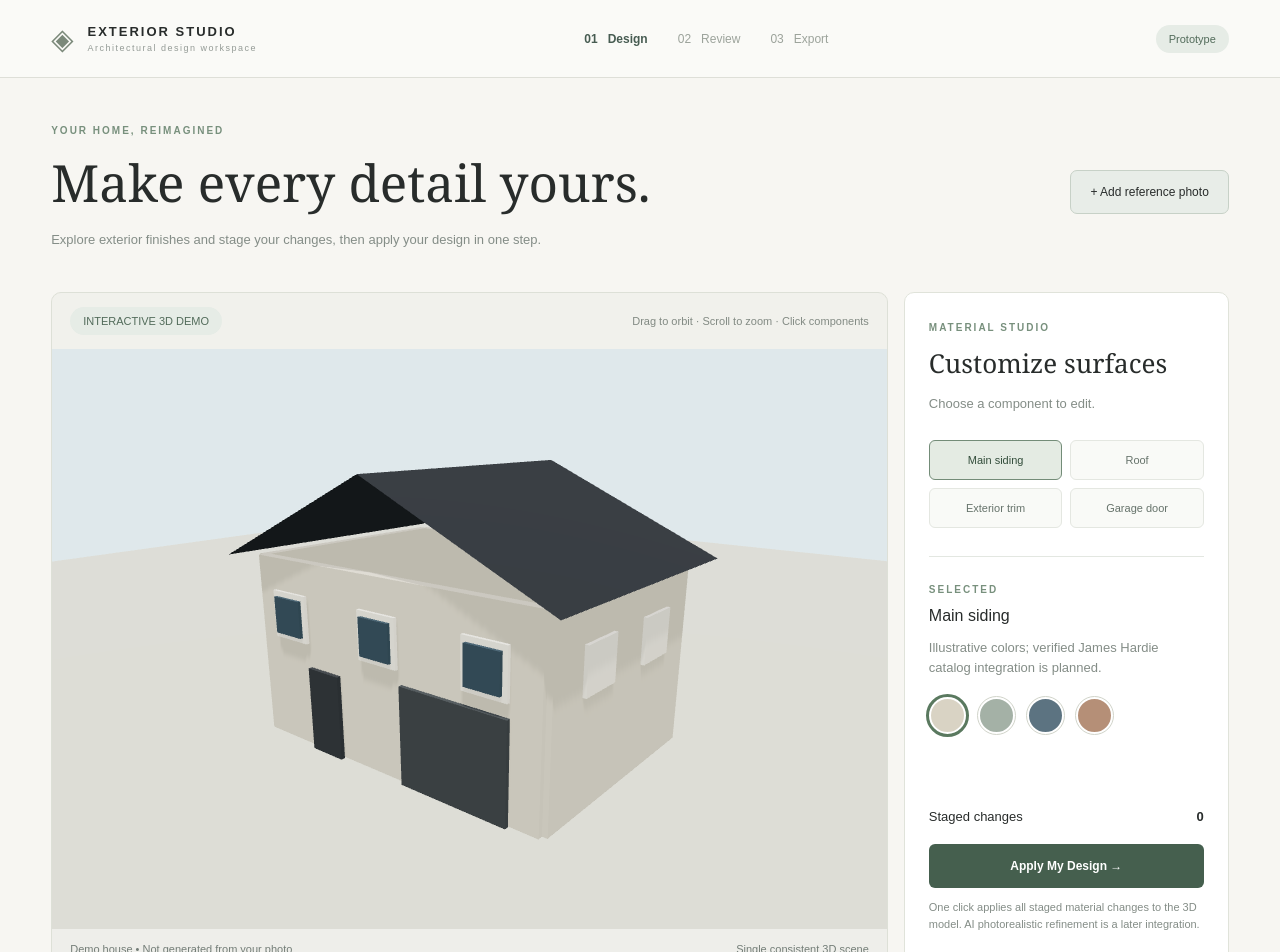
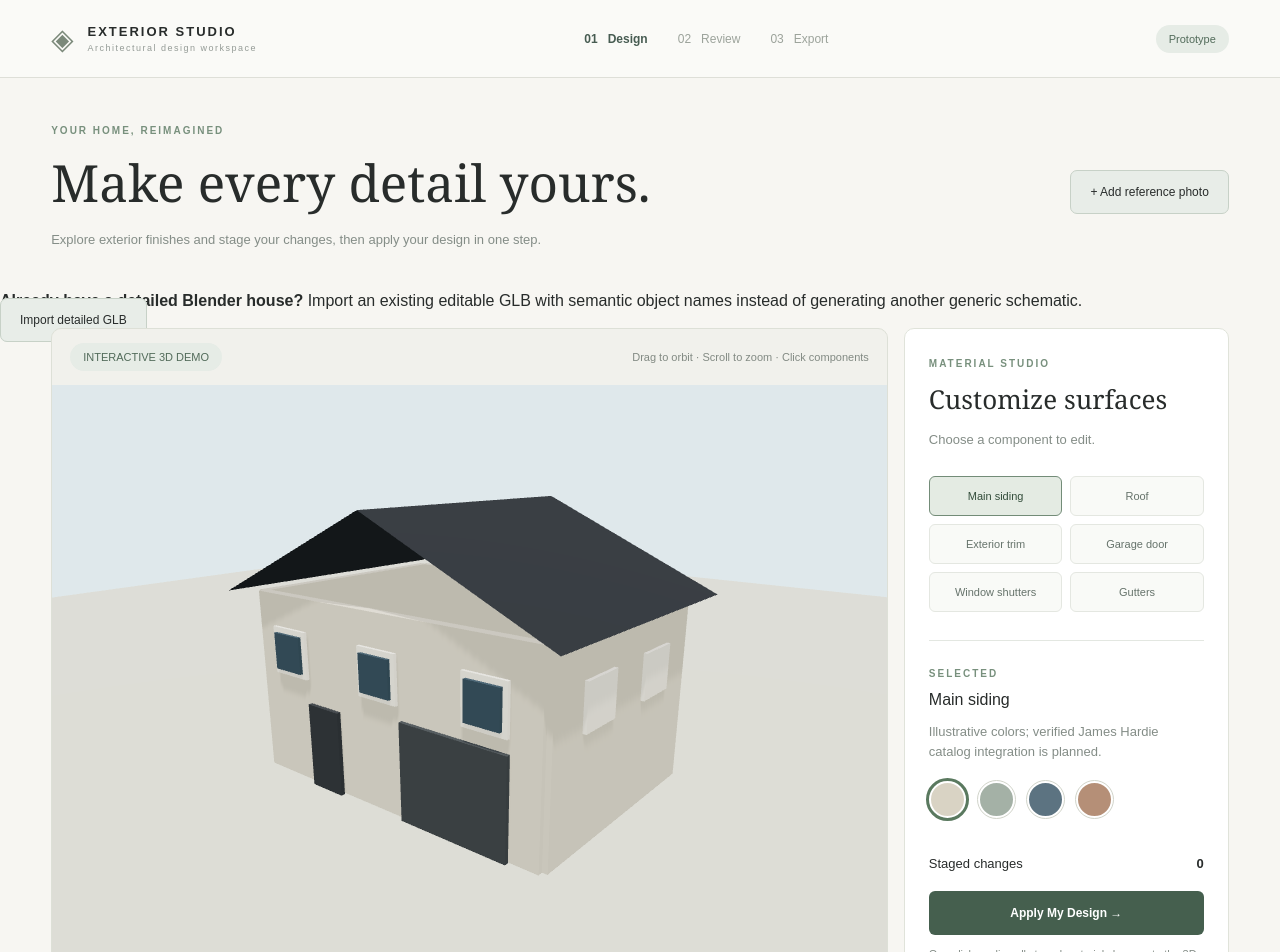
Before and after one commit to niyamaria/exterior-studio, a Next.js app: page / in a window 1280 px wide. Shown: the top 952 px of the page. Built offline with nearby package versions, Linux system fonts and the light colour scheme.

Commit message:
Import detailed reference GLB directly; enable shutter and gutter semantic categories

```diff
--- a/app/page.tsx
+++ b/app/page.tsx
@@ -5,12 +5,12 @@ import {GLTFLoader} from "three/examples/jsm/loaders/GLTFLoader.js";
 import {buildPhotoHouse} from "../lib/build-house";
 import type {HousePlan} from "../lib/house-plan";
 
-type Part="siding"|"roof"|"trim"|"garage";
+type Part="siding"|"roof"|"trim"|"garage"|"shutter"|"gutter";
 type Observation={component:string;count:number;notes:string;confidence:"high"|"medium"|"low"};
 type Analysis={building_summary:string;photo_view:string;visible_components:Observation[];missing_views:string[];reconstruction_notes:string[]};
-const palette:Record<Part,string[]>={siding:["#d9d3c4","#a4b1a6","#5c7381","#b58f77"],roof:["#383d43","#6a6461","#87715b"],trim:["#f3efe4","#ced1c9","#373e43"],garage:["#4c5256","#f2ece0","#9c9588"]};
-const labels:Record<Part,string>={siding:"Main siding",roof:"Roof",trim:"Exterior trim",garage:"Garage door"};
-const defaults:Record<Part,string>={siding:"#d9d3c4",roof:"#383d43",trim:"#f3efe4",garage:"#4c5256"};
+const palette:Record<Part,string[]>={siding:["#d9d3c4","#a4b1a6","#5c7381","#b58f77"],roof:["#383d43","#6a6461","#87715b"],trim:["#f3efe4","#ced1c9","#373e43"],garage:["#4c5256","#f2ece0","#9c9588"],shutter:["#262d32","#555a5a","#f2efe5"],gutter:["#786550","#414444","#c4b9a8"]};
+const labels:Record<Part,string>={siding:"Main siding",roof:"Roof",trim:"Exterior trim",garage:"Garage door",shutter:"Window shutters",gutter:"Gutters"};
+const defaults:Record<Part,string>={siding:"#d9d3c4",roof:"#383d43",trim:"#f3efe4",garage:"#4c5256",shutter:"#262d32",gutter:"#786550"};
 const views=[["front",[11,-15,9]],["back",[-11,15,9]],["left",[-15,-10,8]],["right",[15,10,8]]] as const;
 function cube(name:string,cat:Part,w:number,h:number,d:number,x:number,y:number,z:number,color:string,group:THREE.Group){
  const m=new THREE.Mesh(new THREE.BoxGeometry(w,h,d),new THREE.MeshStandardMaterial({color,roughness:.82}));
@@ -46,6 +46,7 @@ export default function Home(){
  const [generating,setGenerating]=useState(false);
  const [generationError,setGenerationError]=useState("");
  const [blenderUrl,setBlenderUrl]=useState<string|null>(null);
+ const [manualModel,setManualModel]=useState(false);
  const [blenderBusy,setBlenderBusy]=useState(false);
  const [blenderError,setBlenderError]=useState("");
  const blenderBlob=useRef<Blob|null>(null);
@@ -71,7 +72,7 @@ export default function Home(){
  let down=false,lx=0,ly=0;
  const onDown=(e:PointerEvent)=>{down=true;lx=e.clientX;ly=e.clientY;renderer.domElement.setPointerCapture(e.pointerId)};
  const onMove=(e:PointerEvent)=>{if(down){controls.az+=(e.clientX-lx)*.008;controls.el=Math.max(-.1,Math.min(1.2,controls.el+(e.clientY-ly)*.005));lx=e.clientX;ly=e.clientY;redraw()}else{const rect=renderer.domElement.getBoundingClientRect();const mouse=new THREE.Vector2((e.clientX-rect.left)/rect.width*2-1,-(e.clientY-rect.top)/rect.height*2+1);const ray=new THREE.Raycaster();ray.setFromCamera(mouse,camera);const hit=ray.intersectObjects(group.children,true)[0];setHover(hit?.object?.name||"");}};
- const onUp=()=>{down=false};const onClick=(e:MouseEvent)=>{const rect=renderer.domElement.getBoundingClientRect();const mouse=new THREE.Vector2((e.clientX-rect.left)/rect.width*2-1,-(e.clientY-rect.top)/rect.height*2+1);const ray=new THREE.Raycaster();ray.setFromCamera(mouse,camera);const hit=ray.intersectObjects(group.children,true)[0];if(hit&&["siding","roof","trim","garage"].includes(hit.object.userData.category)){setSelected(hit.object.userData.category as Part)}};
+ const onUp=()=>{down=false};const onClick=(e:MouseEvent)=>{const rect=renderer.domElement.getBoundingClientRect();const mouse=new THREE.Vector2((e.clientX-rect.left)/rect.width*2-1,-(e.clientY-rect.top)/rect.height*2+1);const ray=new THREE.Raycaster();ray.setFromCamera(mouse,camera);const hit=ray.intersectObjects(group.children,true)[0];if(hit&&["siding","roof","trim","garage","shutter","gutter"].includes(hit.object.userData.category)){setSelected(hit.object.userData.category as Part)}};
  renderer.domElement.addEventListener("pointerdown",onDown);renderer.domElement.addEventListener("pointermove",onMove);renderer.domElement.addEventListener("pointerup",onUp);renderer.domElement.addEventListener("click",onClick);
  const wheel=(e:WheelEvent)=>{e.preventDefault();controls.dist=Math.min(45,Math.max(10,controls.dist+e.deltaY*.013));redraw()};renderer.domElement.addEventListener("wheel",wheel,{passive:false});
  return()=>{renderer.domElement.removeEventListener("pointerdown",onDown);renderer.domElement.removeEventListener("pointermove",onMove);renderer.domElement.removeEventListener("pointerup",onUp);renderer.domElement.removeEventListener("click",onClick);renderer.domElement.removeEventListener("wheel",wheel);renderer.dispose();hostEl.removeChild(renderer.domElement);sceneRef.current=null};
@@ -86,11 +87,11 @@ export default function Home(){
     (Array.isArray(mat)?mat:[mat]).forEach(m=>m.dispose());
    }
   }
-  if(housePlan){
-   const effectivePlan:HousePlan={...housePlan,
+  if(housePlan||blenderUrl){
+   const effectivePlan:HousePlan={...(housePlan||{stories:1,roof_type:"gable",roof_color:"#464646",siding_color:"#ebe8e3",roof_ridge_direction:"front_to_back",roof_pitch:"medium",openings:[],porch_posts:[],architectural_notes:"Imported reference model"} as HousePlan),
      roof_ridge_direction:roofCorrection==="auto"?housePlan.roof_ridge_direction:roofCorrection,
-     openings:mirrorFacade?housePlan.openings.map(o=>({...o,x:1-o.x-o.width})):housePlan.openings,
-     porch_posts:mirrorFacade?housePlan.porch_posts.map(x=>1-x):housePlan.porch_posts};
+     openings:mirrorFacade?housePlan?.openings.map(o=>({...o,x:1-o.x-o.width}))||[]:housePlan?.openings||[],
+     porch_posts:mirrorFacade?housePlan?.porch_posts.map(x=>1-x)||[]:housePlan?.porch_posts||[]};
    if(!blenderUrl){buildPhotoHouse(x.group,effectivePlan,applied);}
    else {
     const loader=new GLTFLoader();
@@ -99,9 +100,10 @@ export default function Home(){
       for(const obj of [...x.group.children])x.group.remove(obj);
       gltf.scene.traverse(obj=>{
         if(obj instanceof THREE.Mesh){
-          const semantic=(obj.userData.semantic_class || obj.parent?.userData.semantic_class || "").toLowerCase();
+          const semantic=String(obj.userData.semantic_class || obj.parent?.userData.semantic_class || obj.name.split("__")[0] || "").toLowerCase();
           const category=semantic==="door"||semantic==="window"?"trim":semantic;
-          obj.userData.category=["siding","roof","trim","garage"].includes(category)?category:undefined;
+          obj.userData.category=["siding","roof","trim","garage","shutter","gutter"].includes(category)?category:undefined;
+          if(Array.isArray(obj.material))obj.material=obj.material.map(m=>m.clone());else obj.material=obj.material.clone();
           obj.userData.lockedMaterial=Boolean(obj.userData.locked_material||obj.parent?.userData.locked_material);
           const semanticType=semantic.toLowerCase();
           const sitePart=["landscape","ground","driveway"].includes(semanticType);
@@ -123,6 +125,14 @@ export default function Home(){
  // Rebuild only when a different photo plan is created or reset.
  // eslint-disable-next-line react-hooks/exhaustive-deps
  },[housePlan,mirrorFacade,roofCorrection,blenderUrl]);
+ function importDetailedGlb(file:File|null){
+  if(!file)return;
+  if(!file.name.toLowerCase().endsWith(".glb")){setBlenderError("Choose an exported .glb model.");return;}
+  const url=URL.createObjectURL(file);
+  if(lastBlenderUrl.current)URL.revokeObjectURL(lastBlenderUrl.current);
+  lastBlenderUrl.current=url;blenderBlob.current=file;
+  setBlenderError("");setManualModel(true);setHousePlan(null);setBlenderUrl(url);
+ }
  async function generateBlenderModel(){
   if(!housePlan)return;
   setBlenderBusy(true);setBlenderError("");
@@ -142,7 +152,7 @@ export default function Home(){
    const url=URL.createObjectURL(blob);
    if(lastBlenderUrl.current)URL.revokeObjectURL(lastBlenderUrl.current);
    lastBlenderUrl.current=url;blenderBlob.current=blob;
-   setBlenderUrl(url);
+   setManualModel(false);setBlenderUrl(url);
   }catch(error){setBlenderError(error instanceof Error?error.message:"Could not generate Blender GLB.")}
   finally{setBlenderBusy(false)}
  }
@@ -180,7 +190,8 @@ export default function Home(){
  function downloadView(name:string,pose:readonly number[]){const x=sceneRef.current;if(!x)return;const old=x.camera.position.clone(),q=x.camera.quaternion.clone();const w=x.renderer.domElement.width,h=x.renderer.domElement.height;x.camera.position.set(pose[0],pose[2],pose[1]);x.camera.lookAt(0,3,0);x.renderer.render(x.scene,x.camera);const a=document.createElement("a");a.href=x.renderer.domElement.toDataURL("image/png");a.download=`exterior-studio-${name}.png`;a.click();x.camera.position.copy(old);x.camera.quaternion.copy(q);x.renderer.render(x.scene,x.camera)}
  function exportAll(){setBusy(true);views.forEach(([name,pose],i)=>setTimeout(()=>{downloadView(name,pose);if(i===3)setBusy(false)},i*380))}
  return <main className="app"><header><div className="brand"><span className="brandmark">◈</span><div><strong>EXTERIOR STUDIO</strong><small>Architectural design workspace</small></div></div><nav><span className="active">01 &nbsp; Design</span><span>02 &nbsp; Review</span><span>03 &nbsp; Export</span></nav><span className="pill">Prototype</span></header>
- <div className="heading"><div><span className="eyebrow">YOUR HOME, REIMAGINED</span><h1>Make every detail yours.</h1><p>Explore exterior finishes and stage your changes, then apply your design in one step.</p></div><label className="upload">+ Add reference photo<input type="file" accept="image/png,image/jpeg,image/webp" onChange={e=>{const file=e.target.files?.[0]||null;setPhotoFile(file);setPhotoName(file?.name||"");setAnalysis(null);setAnalysisError("");setHousePlan(null);setMirrorFacade(false);setRoofCorrection("auto");setBlenderUrl(null);blenderBlob.current=null;setGenerationError("");}}/></label></div>
+ <div className="heading"><div><span className="eyebrow">YOUR HOME, REIMAGINED</span><h1>Make every detail yours.</h1><p>Explore exterior finishes and stage your changes, then apply your design in one step.</p></div><label className="upload">+ Add reference photo<input type="file" accept="image/png,image/jpeg,image/webp" onChange={e=>{const file=e.target.files?.[0]||null;setManualModel(false);setPhotoFile(file);setPhotoName(file?.name||"");setAnalysis(null);setAnalysisError("");setHousePlan(null);setMirrorFacade(false);setRoofCorrection("auto");setBlenderUrl(null);blenderBlob.current=null;setGenerationError("");}}/></label></div>
+ <div className="reference-model-row"><div><strong>Already have a detailed Blender house?</strong><span> Import an existing editable GLB with semantic object names instead of generating another generic schematic.</span></div><label className="upload">Import detailed GLB<input type="file" accept=".glb,model/gltf-binary" onChange={e=>importDetailedGlb(e.target.files?.[0]||null)}/></label></div>
  {photoName&&<section className="analysis-panel">
  <div className="analysis-intro"><div><span className="eyebrow">AI IMAGE ANALYSIS</span><h2>Understand your reference photo</h2><p><strong>{photoName}</strong> · Vision analysis finds architectural elements; it does not yet generate pixel masks or reconstruct the house.</p></div><button className="dark" disabled={analyzing} onClick={analyzePhoto}>{analyzing?"Analyzing photograph…":"Analyze house photo →"}</button></div>
  {referenceUrl&&<div className="reference-preview"><img src={referenceUrl} alt="Uploaded reference house" /><p>Actual uploaded photo • Reference for schematic geometry</p></div>}
@@ -193,7 +204,7 @@ export default function Home(){
  {housePlan&&<div className="generated-note"><strong>Schematic model generated</strong> · {housePlan.stories} {housePlan.stories===1?"story":"stories"} · {housePlan.roof_type} roof · {housePlan.openings.length} placed openings. <span>Side/rear geometry and exact dimensions are estimated.</span><p>{housePlan.architectural_notes}</p></div>}
  {analysis&&<div className="analysis-results"><div><strong>{analysis.building_summary}</strong><p>Likely viewpoint: {analysis.photo_view}</p><h3>Visible architectural components</h3><div className="detected-grid">{analysis.visible_components.map((item,i)=><div className="detected" key={i}><strong>{item.component}</strong><span>Count: {item.count} · {item.confidence} confidence</span><p>{item.notes}</p></div>)}</div></div><div className="analysis-notes"><h3>Reconstruction readiness</h3><p>Suggested additional views: {analysis.missing_views.length?analysis.missing_views.join(", "):"None specified"}</p><ul>{analysis.reconstruction_notes.map((note,i)=><li key={i}>{note}</li>)}</ul><p><strong>Current viewer:</strong> {housePlan?"photo-informed schematic geometry, not a measured reconstruction.":"demonstration house until you generate the schematic layout."}</p></div></div>}
  </section>}
- <section className="workspace"><div className="viewer"><div className="viewer-head"><span className="tag">{blenderUrl?"BLENDER SEMANTIC 3D":housePlan?"PHOTO-INFORMED SCHEMATIC 3D":"INTERACTIVE 3D DEMO"}</span><span className="muted">Drag to orbit · Scroll to zoom · Click components</span></div><div ref={host} className="canvas"/><div className="viewer-foot"><span>{hover?"Hovering: "+hover:housePlan?"Estimated facade • rear and sides not verified":"Demo house • Not generated from your photo"}</span><span>Single consistent 3D scene</span></div></div>
+ <section className="workspace"><div className="viewer"><div className="viewer-head"><span className="tag">{manualModel?"IMPORTED DETAILED REFERENCE MODEL":blenderUrl?"BLENDER SEMANTIC 3D":housePlan?"PHOTO-INFORMED SCHEMATIC 3D":"INTERACTIVE 3D DEMO"}</span><span className="muted">Drag to orbit · Scroll to zoom · Click components</span></div><div ref={host} className="canvas"/><div className="viewer-foot"><span>{hover?"Hovering: "+hover:housePlan?"Estimated facade • rear and sides not verified":"Demo house • Not generated from your photo"}</span><span>Single consistent 3D scene</span></div></div>
  <aside><div className="panel-heading"><span className="eyebrow">MATERIAL STUDIO</span><h2>Customize surfaces</h2><p>Choose a component to edit.</p></div><div className="categories">{(Object.keys(labels) as Part[]).map(c=><button key={c} className={selected===c?"cat selected":"cat"} onClick={()=>setSelected(c)}>{labels[c]}</button>)}</div><div className="selection"><span className="eyebrow">SELECTED</span><h3>{labels[selected]}</h3><p>Illustrative colors; verified James Hardie catalog integration is planned.</p><div className="swatches">{palette[selected].map(color=><button aria-label={color} title={color} key={color} className={pending[selected]===color?"swatch chosen":"swatch"} style={{backgroundColor:color}} onClick={()=>setPending(v=>({...v,[selected]:color}))}/>)}</div></div><div className="summary"><span>Staged changes</span><strong>{(Object.keys(labels) as Part[]).filter(c=>pending[c]!==applied[c]).length}</strong></div><button className="primary" onClick={apply}>Apply My Design →</button><p className="help">One click applies all staged material changes to the 3D model. AI photorealistic refinement is a later integration.</p></aside></section>
  <section className="export"><div><span className="eyebrow">FINAL DELIVERABLE</span><h2>Four views. One design.</h2><p>Download front, back, left and right PNG captures from this same {housePlan?"schematic model. Unseen elevations are estimated.":"demo model."}</p></div><button className="dark" disabled={busy} onClick={exportAll}>{busy?"Preparing captures…":"Export 4 PNG views ↓"}</button></section><footer>Exterior Studio · Independent research prototype, not an official James Hardie application.</footer></main>
 }
```
